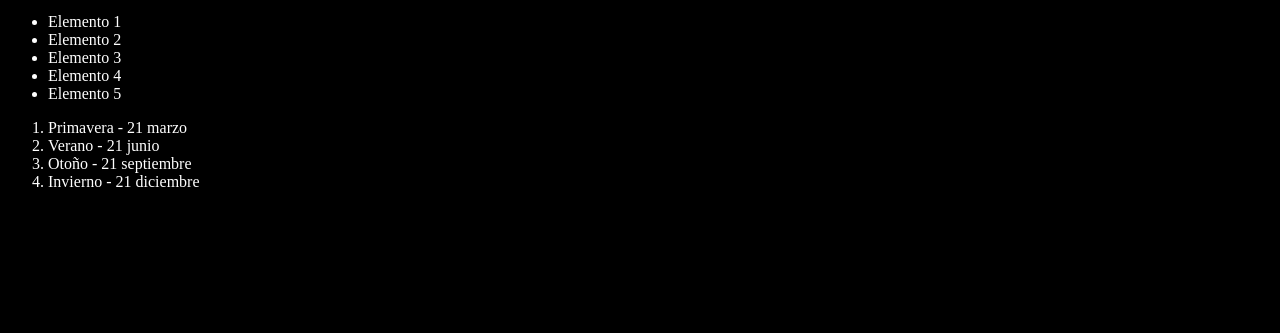
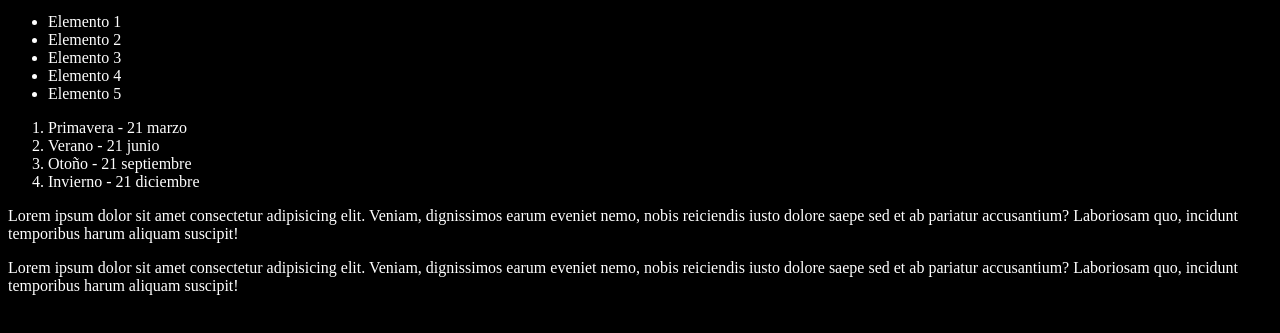
Before and after one commit to MWorkShopz2021/git, a plain HTML site: page index.html in a window 1280 px wide. Shown: the part 101-434 px from the top of the page. Drawn offline with Linux system fonts and the light colour scheme.

Commit message:
Agregando 2 parrafos

```diff
--- a/index.html
+++ b/index.html
@@ -23,6 +23,12 @@
         <li>Otoño - 21 septiembre</li>
         <li>Invierno - 21 diciembre</li>
     </ol>
+    <p>
+        Lorem ipsum dolor sit amet consectetur adipisicing elit. Veniam, dignissimos earum eveniet nemo, nobis reiciendis iusto dolore saepe sed et ab pariatur accusantium? Laboriosam quo, incidunt temporibus harum aliquam suscipit!
+    </p>
+    <p>
+        Lorem ipsum dolor sit amet consectetur adipisicing elit. Veniam, dignissimos earum eveniet nemo, nobis reiciendis iusto dolore saepe sed et ab pariatur accusantium? Laboriosam quo, incidunt temporibus harum aliquam suscipit!
+    </p>
     <script src="index.js"></script>
 </body>
 </html>
```
